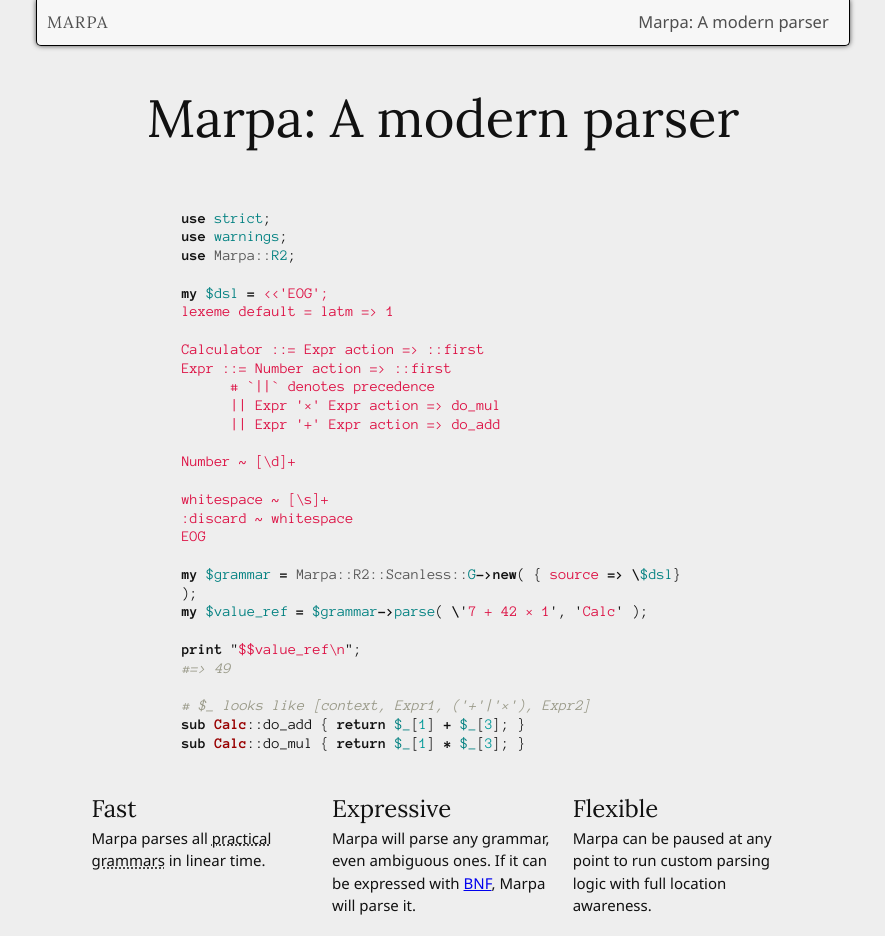
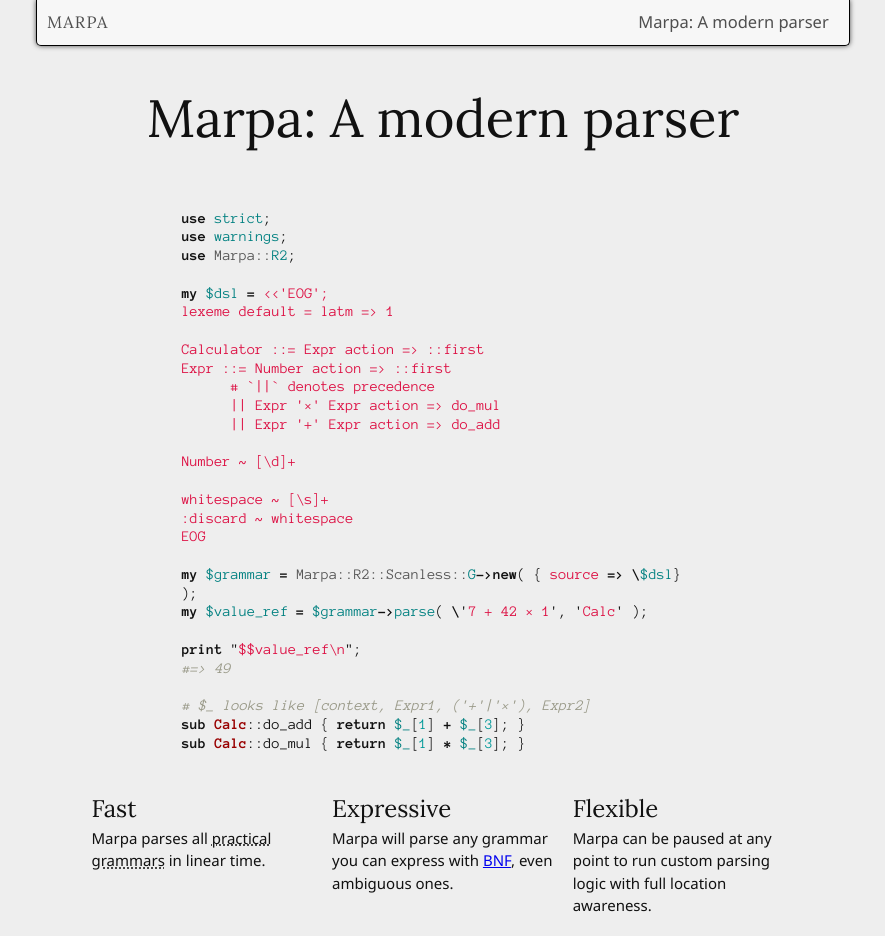
Before and after one commit to flaviut/marpa-site-temp, a Jekyll site: the page built from index.md, in a window 1280 px wide. Shown: the whole page, without its empty margins (197-1082 px from the left). Built offline with Jekyll 4.4.1, drawn with Linux system fonts in a browser that asks for light colours.

Commit message:
Clarify parsable grammers

```diff
--- a/index.md
+++ b/index.md
@@ -46,8 +46,7 @@ Marpa parses all <abbr title="grammars parsable by regexes, LALR, or recursive d
   </div>
   <div class="third">
 ### Expressive
-Marpa will parse any grammar, even ambiguous ones. If it can be expressed with
-[BNF][bnf_def], Marpa will parse it.
+Marpa will parse any grammar you can express with [BNF][bnf_def], even ambiguous ones.
   </div>
   <div class="third">
 ### Flexible
```
